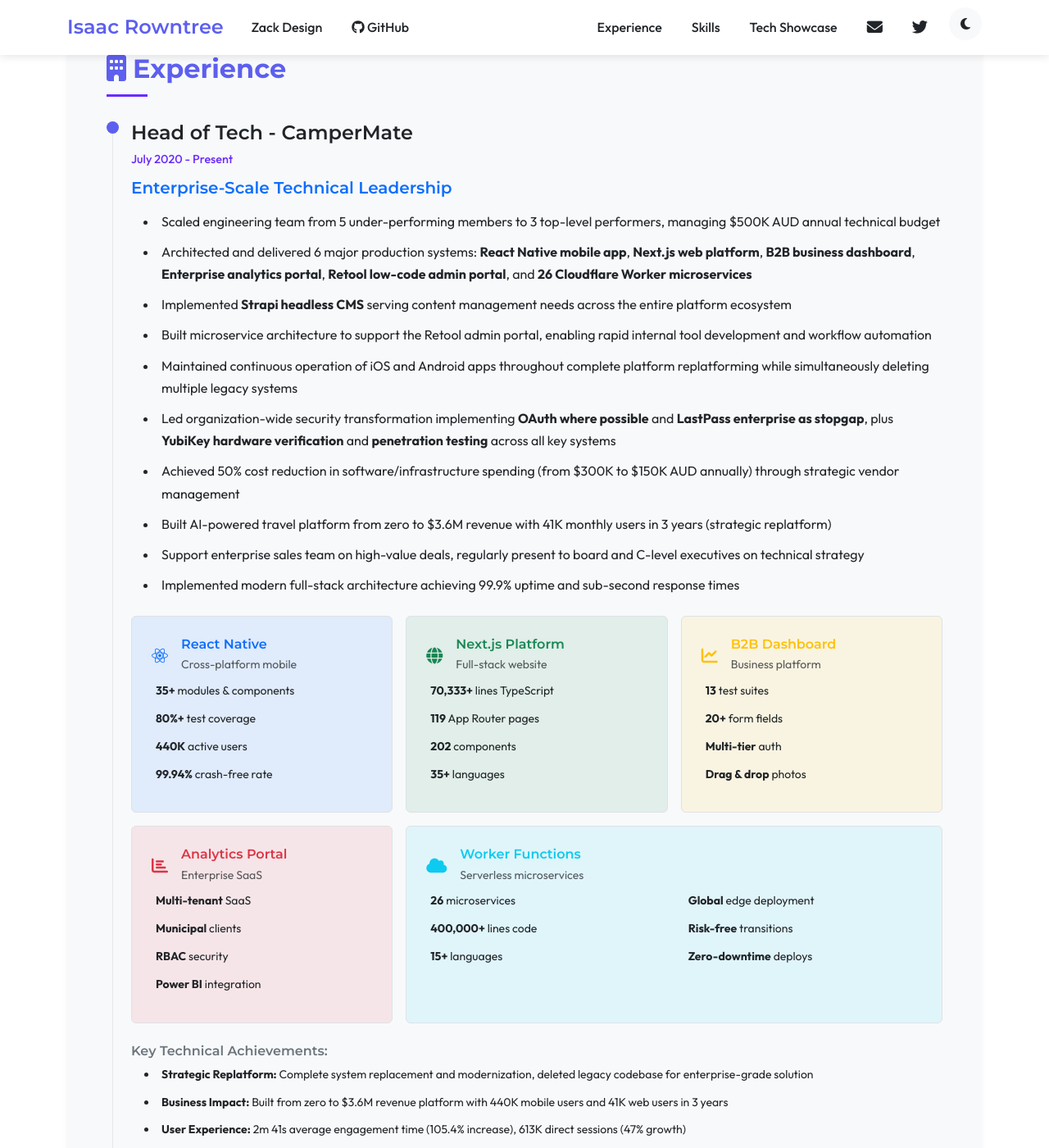
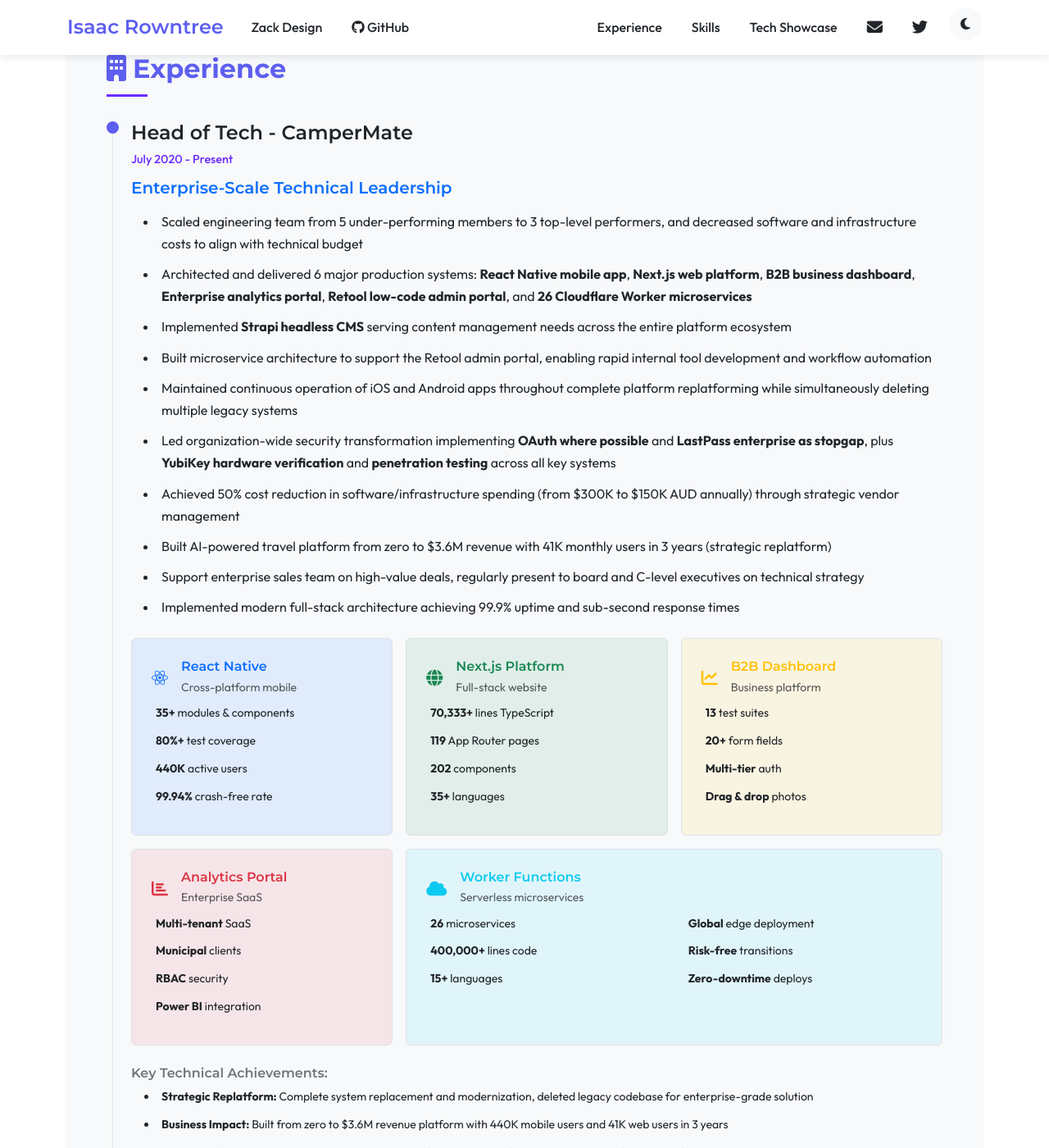
Before and after one commit to isaacrowntree/isaacrowntree.github.io, a Jekyll site: the page built from index.html, in a window 1280 px wide and 1400 px high, scrolled down 587 px. Shown: the whole window at 82% size. Built offline with Jekyll 4.4.1, drawn with Linux system fonts in a browser that asks for light colours; some of the changed text lies outside the part shown.

Commit message:
feat: Update resume

```diff
--- a/index.html
+++ b/index.html
@@ -37,7 +37,7 @@
             <div class="mb-4">
               <h5 class="text-primary mb-3">Enterprise-Scale Technical Leadership</h5>
               <ul class="mb-3">
-                <li>Scaled engineering team from 5 under-performing members to 3 top-level performers, managing $500K AUD annual technical budget</li>
+                <li>Scaled engineering team from 5 under-performing members to 3 top-level performers, and decreased software and infrastructure costs to align with technical budget</li>
                 <li>Architected and delivered 6 major production systems: <strong>React Native mobile app</strong>, <strong>Next.js web platform</strong>, <strong>B2B business dashboard</strong>, <strong>Enterprise analytics portal</strong>, <strong>Retool low-code admin portal</strong>, and <strong>26 Cloudflare Worker microservices</strong></li>
                 <li>Implemented <strong>Strapi headless CMS</strong> serving content management needs across the entire platform ecosystem</li>
                 <li>Built microservice architecture to support the Retool admin portal, enabling rapid internal tool development and workflow automation</li>
@@ -238,7 +238,7 @@
                     <li>• Team Transformation & Scaling</li>
                     <li>• Performance Management & Reviews</li>
                     <li>• Hiring & Firing Decisions</li>
-                    <li>• $500K Budget Management</li>
+                    <li>• Technical Budget Management</li>
                     <li>• Enterprise Sales Support</li>
                     <li>• C-Level & Board Presentations</li>
                   </ul>
```
Also changed, not shown: other parts of index.html (+2 -2 lines).
